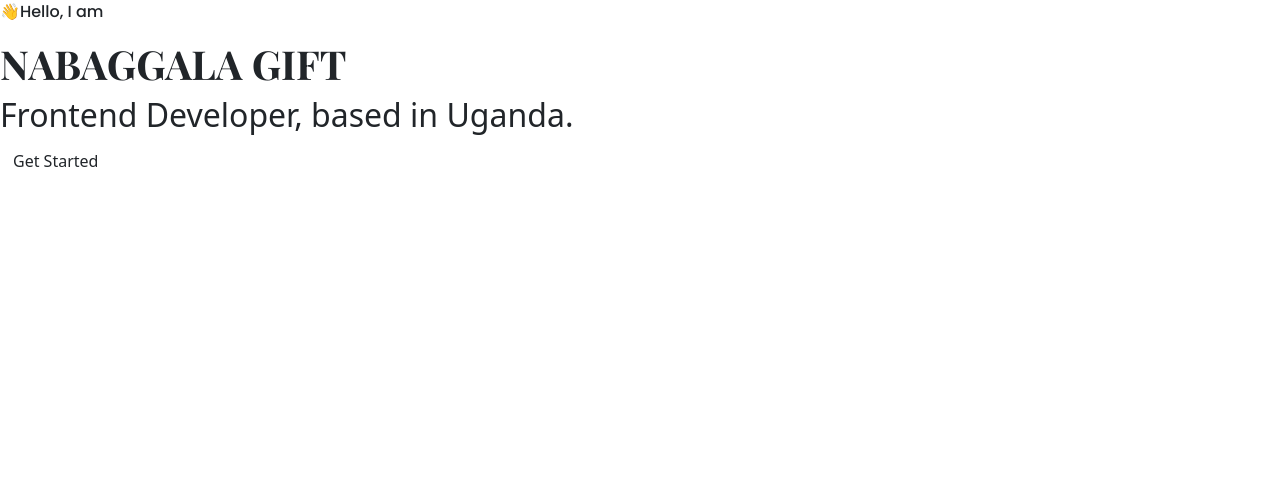
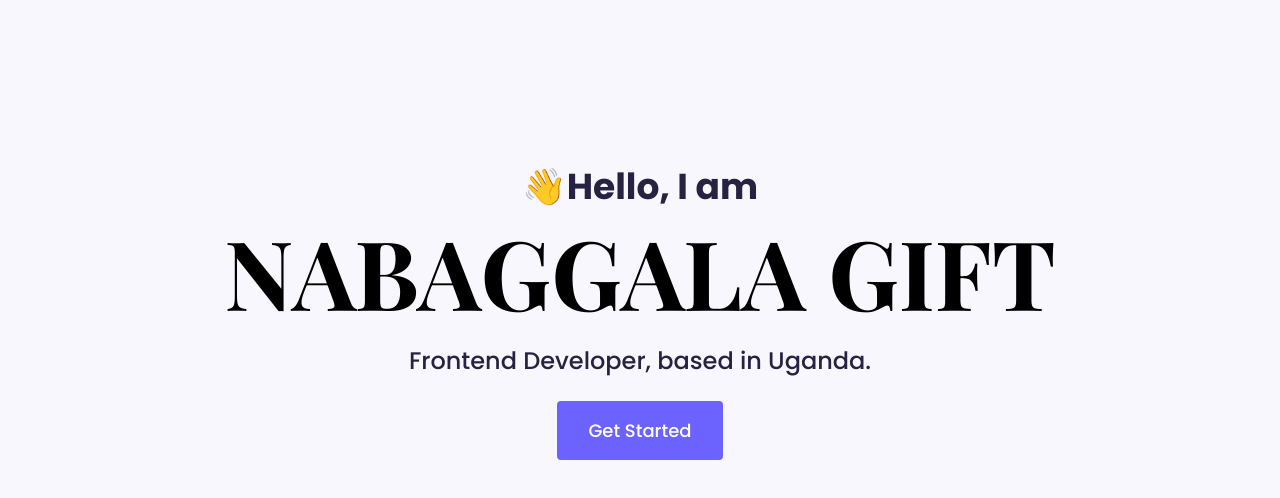
Before and after one commit to gift-nabaggala/portfolio-project, a plain HTML site: page index.html in a window 1280 px wide. Drawn offline with nearby package versions, Linux system fonts and the light colour scheme; a web font is replaced by a local one.

Commit message:
I made changes to the index page and styled it using bootstrap and CSS.

```diff
--- a/index.html
+++ b/index.html
@@ -33,8 +33,8 @@
     <div class="hero">
       <p>👋Hello, I am</p>
       <h1>NABAGGALA GIFT</h1>
-      <h2>Frontend Developer, based in Uganda.</h2>
-      <a href="#" class="btn btn-branding">Get Started</a>
+      <h2 class="mb-3">Frontend Developer, based in Uganda.</h2>
+      <div><a href="#" class="btn btn-branding">Get Started</a></div>
     </div>
   </body>
 </html>
--- a/styles/portfolio.css
+++ b/styles/portfolio.css
@@ -1,9 +1,61 @@
-h1 {
-  font-family: "Playfair Display", serif;
+:root {
+  --branding-color: #6c63ff;
+  --primary-color: ;
+  --secondary-color: #f9f7fe;
+  --heading-font-family: "Playfair Display", serif;
+  --default-font-family: "Poppins", sans-serif;
+}
+
+body {
+  font-family: var(--default-font-family);
+}
+h1,
+h2,
+h3,
+h4,
+h5,
+h6 {
+  color: black;
+  font-family: var(--heading-font-family);
   font-weight: bold;
 }
 
+h1 {
+  font-size: 96px;
+}
+
 p {
-  font-family: "Poppins", sans-serif;
+  font-family: var(--default-font-family);
   font-weight: normal;
 }
+
+.hero {
+  background-color: var(--secondary-color);
+  text-align: center;
+  padding: 160px 20px;
+}
+
+.hero h2 {
+  color: #272142;
+  font-family: var(--default-font-family);
+  font-size: 24px;
+  font-weight: normal;
+  line-height: 2;
+}
+
+.hero p {
+  color: #272142;
+  font-family: var(--default-font-family);
+  font-size: 36px;
+  font-weight: bold;
+  margin: 0px;
+}
+
+.btn-branding {
+  background-color: var(--branding-color);
+  color: #ffffff;
+  font-size: 18px;
+  padding: 15px 30px;
+  line-height: 27px;
+  border-radius: 4px;
+}
```
